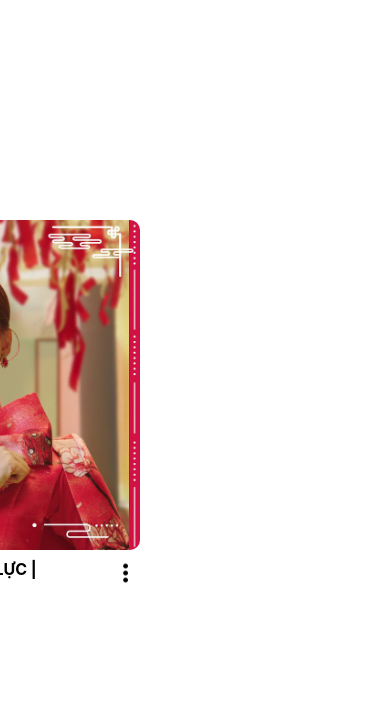
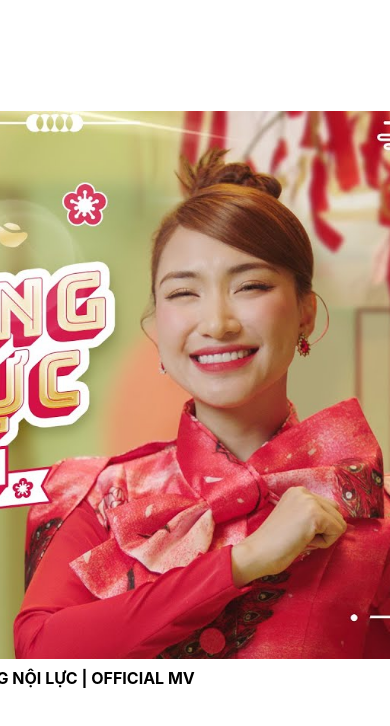
Before and after one commit to VTPie/cloneFacebookUI, a React (Create React App) app: page /subscriptions in a window 390 px wide. Shown: the top 726 px of the page. Built offline with nearby package versions, Linux system fonts and the light colour scheme.

Commit message:
feat(phong): responsive for homepage level smart phone

```diff
--- a/src/views/VideoCard/VideoCard.scss
+++ b/src/views/VideoCard/VideoCard.scss
@@ -69,9 +69,8 @@
         margin-bottom: 30px;
     }
 }
-// @media screen and (max-width: 780px){
-//     .card-container{
-//         width: 45%;
-//         margin-bottom: 30px;
-//     }
-// }
+@media screen and (max-width: 678px){
+    .card-container{
+        width: 75%;
+    }
+}
```
